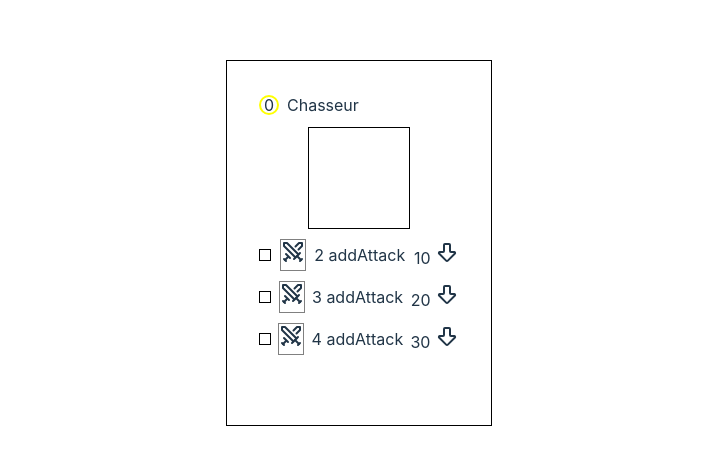
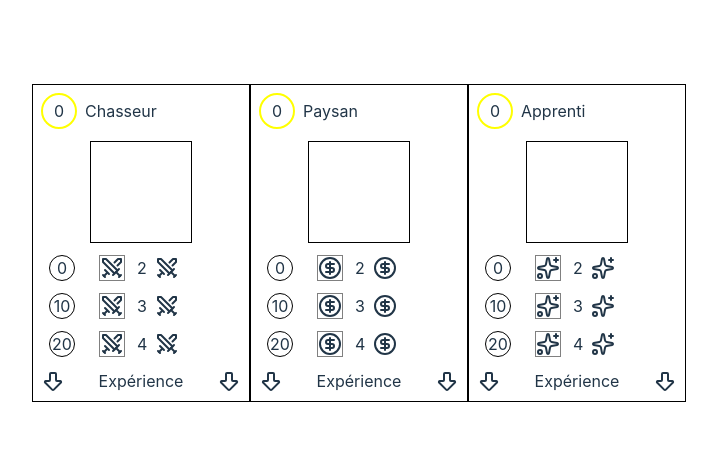
Before and after one commit to gqueste/dice-game, a Vue app: page / in a window 1280 px wide. Shown: the part 157-622 px from the top of the page, without its empty margins (281-998 px from the left). Built offline with nearby package versions, Linux system fonts and the light colour scheme.

Commit message:
feat(character): change xp system to make it with cards

```diff
--- a/src/App.vue
+++ b/src/App.vue
@@ -1,5 +1,9 @@
 <script setup lang="ts">
-import { defaultAttackCharacter } from './game/card/character/character.catalog'
+import {
+  defaultAttackCharacter,
+  defaultMagicCharacter,
+  defaultMarketCharacter,
+} from './game/card/character/character.catalog'
 import CharacterCard from './ui/CharacterCard.vue'
 </script>
 
@@ -7,6 +11,8 @@ import CharacterCard from './ui/CharacterCard.vue'
   <header>
     <div class="wrapper">
       <CharacterCard :character="defaultAttackCharacter" />
+      <CharacterCard :character="defaultMarketCharacter" />
+      <CharacterCard :character="defaultMagicCharacter" />
     </div>
   </header>
 
--- a/src/assets/main.css
+++ b/src/assets/main.css
@@ -55,10 +55,6 @@ h1 {
   filter: drop-shadow(0 0 2em #3178c6aa);
 }
 
-.card {
-  padding: 2em;
-}
-
 .read-the-docs {
   color: #888;
 }
--- a/src/game/card/character/character.catalog.ts
+++ b/src/game/card/character/character.catalog.ts
@@ -10,7 +10,7 @@ export const defaultAttackCharacter: Character = {
   levels: {
     [Level.Level1]: {
       level: Level.Level1,
-      levelUpCost: 10,
+      levelUpCost: 0,
       skill: {
         cost: [DiceSymbol.Attack],
         effect: {
@@ -21,7 +21,7 @@ export const defaultAttackCharacter: Character = {
     },
     [Level.Level2]: {
       level: Level.Level2,
-      levelUpCost: 20,
+      levelUpCost: 10,
       skill: {
         cost: [DiceSymbol.Attack],
         effect: {
@@ -32,7 +32,7 @@ export const defaultAttackCharacter: Character = {
     },
     [Level.Level3]: {
       level: Level.Level3,
-      levelUpCost: 30,
+      levelUpCost: 20,
       skill: {
         cost: [DiceSymbol.Attack],
         effect: {
@@ -43,3 +43,87 @@ export const defaultAttackCharacter: Character = {
     },
   },
 }
+
+export const defaultMarketCharacter: Character = {
+  id: uuid(),
+  name: 'Paysan',
+  currentLevel: Level.Level1,
+  price: 0,
+  levels: {
+    [Level.Level1]: {
+      level: Level.Level1,
+      levelUpCost: 0,
+      skill: {
+        cost: [DiceSymbol.Gold],
+        effect: {
+          type: EffectType.AddGold,
+          value: 2,
+        },
+      },
+    },
+    [Level.Level2]: {
+      level: Level.Level2,
+      levelUpCost: 10,
+      skill: {
+        cost: [DiceSymbol.Gold],
+        effect: {
+          type: EffectType.AddGold,
+          value: 3,
+        },
+      },
+    },
+    [Level.Level3]: {
+      level: Level.Level3,
+      levelUpCost: 20,
+      skill: {
+        cost: [DiceSymbol.Gold],
+        effect: {
+          type: EffectType.AddGold,
+          value: 4,
+        },
+      },
+    },
+  },
+}
+
+export const defaultMagicCharacter: Character = {
+  id: uuid(),
+  name: 'Apprenti',
+  currentLevel: Level.Level1,
+  price: 0,
+  levels: {
+    [Level.Level1]: {
+      level: Level.Level1,
+      levelUpCost: 0,
+      skill: {
+        cost: [DiceSymbol.Magic],
+        effect: {
+          type: EffectType.AddMagic,
+          value: 2,
+        },
+      },
+    },
+    [Level.Level2]: {
+      level: Level.Level2,
+      levelUpCost: 10,
+      skill: {
+        cost: [DiceSymbol.Magic],
+        effect: {
+          type: EffectType.AddMagic,
+          value: 3,
+        },
+      },
+    },
+    [Level.Level3]: {
+      level: Level.Level3,
+      levelUpCost: 20,
+      skill: {
+        cost: [DiceSymbol.Magic],
+        effect: {
+          type: EffectType.AddMagic,
+          value: 4,
+        },
+      },
+    },
+  },
+}
--- a/src/game/card/character/character.interface.ts
+++ b/src/game/card/character/character.interface.ts
@@ -30,4 +30,6 @@ export interface CharacterSkill {
 
 export enum EffectType {
   AddAttack = 'addAttack',
+  AddGold = 'addGold',
+  AddMagic = 'addMagic',
 }
--- a/src/ui/CharacterCard.vue
+++ b/src/ui/CharacterCard.vue
@@ -6,21 +6,22 @@
     </div>
     <div class="illustration"></div>
     <div v-for="level in character.levels" class="level" :key="level?.level">
-      <div class="current-level-check"></div>
+      <div class="current-level-check">{{ level?.levelUpCost }}</div>
       <div v-for="(requiredDice, index) in level?.skill.cost" :key="index" class="required-dice">
         <component :is="diceSymbolToComponent(requiredDice)" />
       </div>
-      <div class="effect">{{ level?.skill.effect.value }} {{ level?.skill.effect.type }}</div>
-      <div v-if="level?.levelUpCost" class="level-up-cost">
-        {{ level?.levelUpCost }} <ArrowBigDown />
+      <div class="effect">
+        {{ level?.skill.effect.value }}
+        <component :is="effectTypeToComponent(level!.skill.effect.type)" />
       </div>
     </div>
+    <div class="footer"><ArrowBigDown />Expérience<ArrowBigDown /></div>
   </div>
 </template>
 
 <script setup lang="ts">
 import type { Character } from '@/game/card/character/character.interface'
-import { diceSymbolToComponent } from './utils'
+import { diceSymbolToComponent, effectTypeToComponent } from './utils'
 import { ArrowBigDown } from 'lucide-vue-next'
 
 defineProps<{ character: Character }>()
@@ -31,9 +32,10 @@ defineProps<{ character: Character }>()
   border: 1px solid black;
   display: flex;
   flex-direction: column;
+  justify-content: space-between;
   width: 200px;
   height: 300px;
-  gap: 10px;
+  padding: 8px;
 
   .header {
     width: 100%;
@@ -45,8 +47,8 @@ defineProps<{ character: Character }>()
     .price {
       border: 2px solid yellow;
       border-radius: 50%;
-      width: 16px;
-      height: 16px;
+      width: 32px;
+      height: 32px;
       display: flex;
       align-items: center;
       justify-content: center;
@@ -63,18 +65,42 @@ defineProps<{ character: Character }>()
   .level {
     display: flex;
     flex-wrap: nowrap;
-    justify-content: space-between;
+    gap: 12px;
     align-items: center;
+    padding: 0 8px;
 
     .current-level-check {
       border: 1px solid black;
-      width: 10px;
-      height: 10px;
+      width: 24px;
+      height: 24px;
+      display: flex;
+      align-items: center;
+      justify-content: center;
+      border-radius: 50%;
+      margin-right: 12px;
     }
 
     .required-dice {
       border: 1px solid grey;
+      display: flex;
+      justify-content: center;
+      align-items: center;
     }
+
+    .effect {
+      display: flex;
+      justify-content: center;
+      align-items: center;
+      gap: 8px;
+    }
+  }
+
+  .footer {
+    display: flex;
+    width: 100%;
+    justify-content: space-between;
+    align-items: center;
+    align-self: flex-end;
   }
 }
 </style>
--- /dev/null
+++ b/src/ui/symbols/AddAttack.vue
@@ -0,0 +1,6 @@
+<template><component :is="diceSymbolToComponent(DiceSymbol.Attack)" /></template>
+
+<script setup lang="ts">
+import { diceSymbolToComponent } from '../utils'
+import { DiceSymbol } from '@/game/dice/dice.interface'
+</script>
--- /dev/null
+++ b/src/ui/symbols/AddGold.vue
@@ -0,0 +1,6 @@
+<template><component :is="diceSymbolToComponent(DiceSymbol.Gold)" /></template>
+
+<script setup lang="ts">
+import { diceSymbolToComponent } from '../utils'
+import { DiceSymbol } from '@/game/dice/dice.interface'
+</script>
--- /dev/null
+++ b/src/ui/symbols/AddMagic.vue
@@ -0,0 +1,6 @@
+<template><component :is="diceSymbolToComponent(DiceSymbol.Magic)" /></template>
+
+<script setup lang="ts">
+import { diceSymbolToComponent } from '../utils'
+import { DiceSymbol } from '@/game/dice/dice.interface'
+</script>
--- a/src/ui/utils.ts
+++ b/src/ui/utils.ts
@@ -1,6 +1,10 @@
+import { EffectType } from '@/game/card/character/character.interface'
 import { DiceSymbol } from '@/game/dice/dice.interface'
 import { CircleDollarSign, Sparkles, Swords, X } from 'lucide-vue-next'
-import type { Component } from 'vue'
+import { type Component } from 'vue'
+import AddAttack from './symbols/AddAttack.vue'
+import AddGold from './symbols/AddGold.vue'
+import AddMagic from './symbols/AddMagic.vue'
 
 export const diceSymbolToComponent = (diceSymbol: DiceSymbol): Component => {
   switch (diceSymbol) {
@@ -14,3 +18,16 @@ export const diceSymbolToComponent = (diceSymbol: DiceSymbol): Component => {
       return X
   }
 }
+
+export const effectTypeToComponent = (effectType: EffectType): Component => {
+  switch (effectType) {
+    case EffectType.AddAttack:
+      return AddAttack
+    case EffectType.AddGold:
+      return AddGold
+    case EffectType.AddMagic:
+      return AddMagic
+    default:
+      return AddAttack
+  }
+}
```
